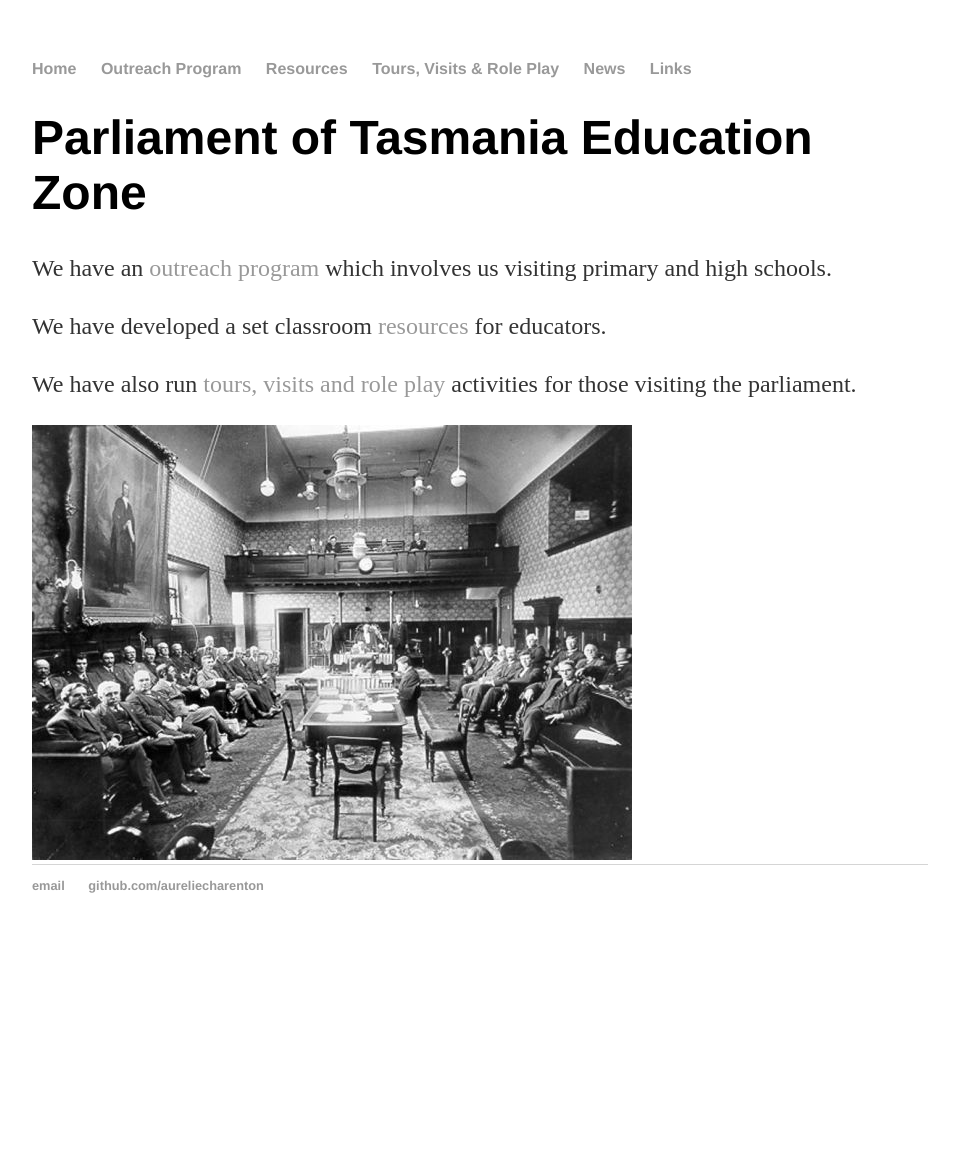
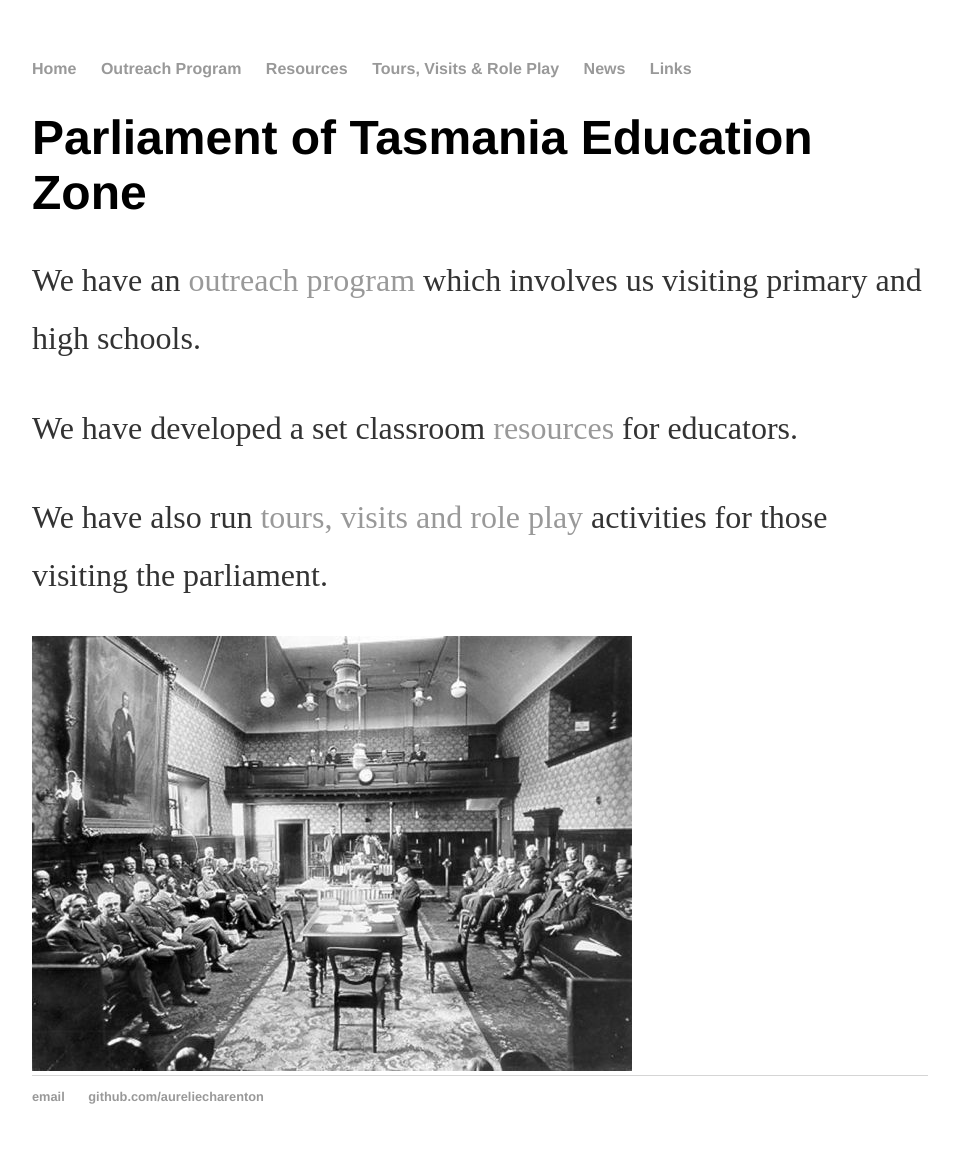
Before and after one commit to AurelieCharenton/AurelieCharenton.github.io, a Jekyll site: the page built from index.html, in a window 1280 px wide. Shown: the whole page, without its empty margins (160-1119 px from the left). Built offline with Jekyll 4.4.1, drawn with Linux system fonts in a browser that asks for light colours; before the commit the page ends 953 px from its top, so only the background shows below that.

Commit message:
changing CSS font size

```diff
--- a/css/main.css
+++ b/css/main.css
@@ -24,8 +24,8 @@
     font-family:'Helvetica', 'Arial', 'Sans-Serif';
 }
 p {
-    font-size: 1.5em;
-    line-height: 1.4em;
+    font-size: 2.0em;
+    line-height: 1.8em;
     color: #333;
 }
 footer {
```
